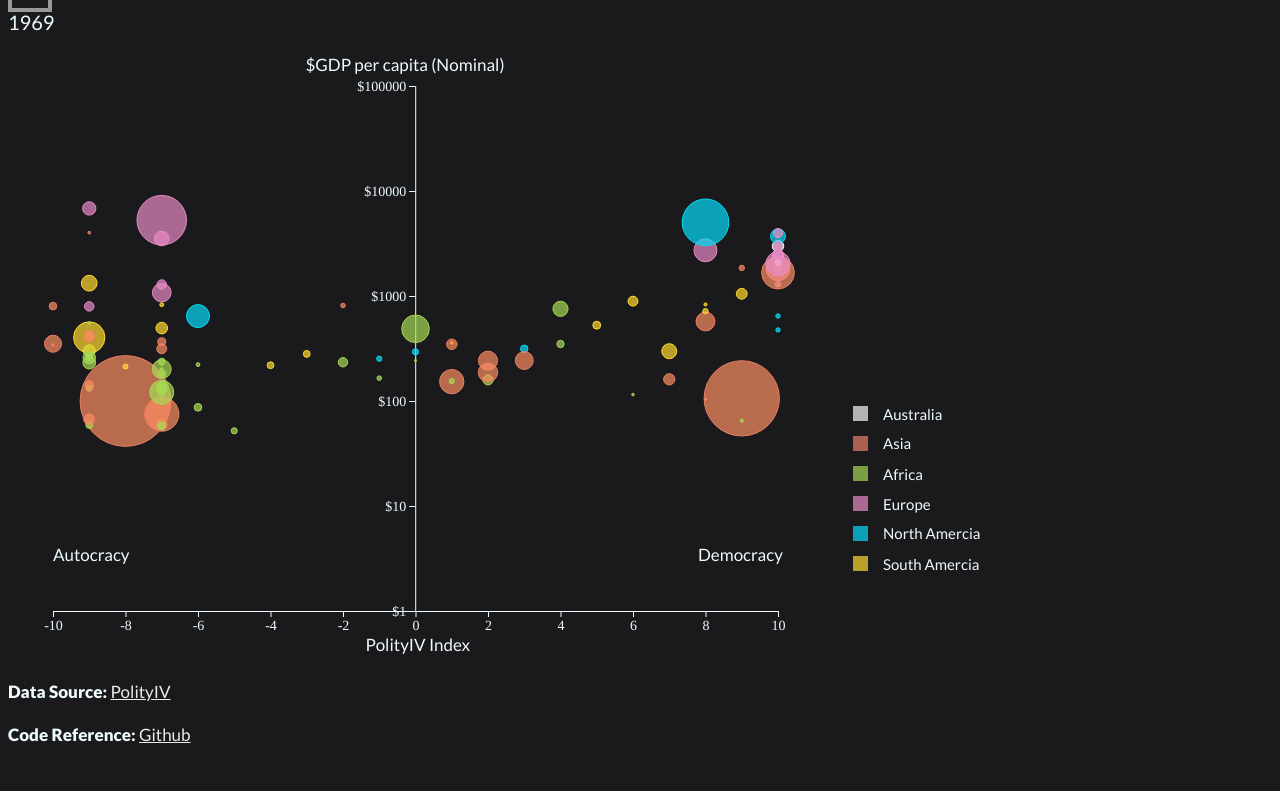
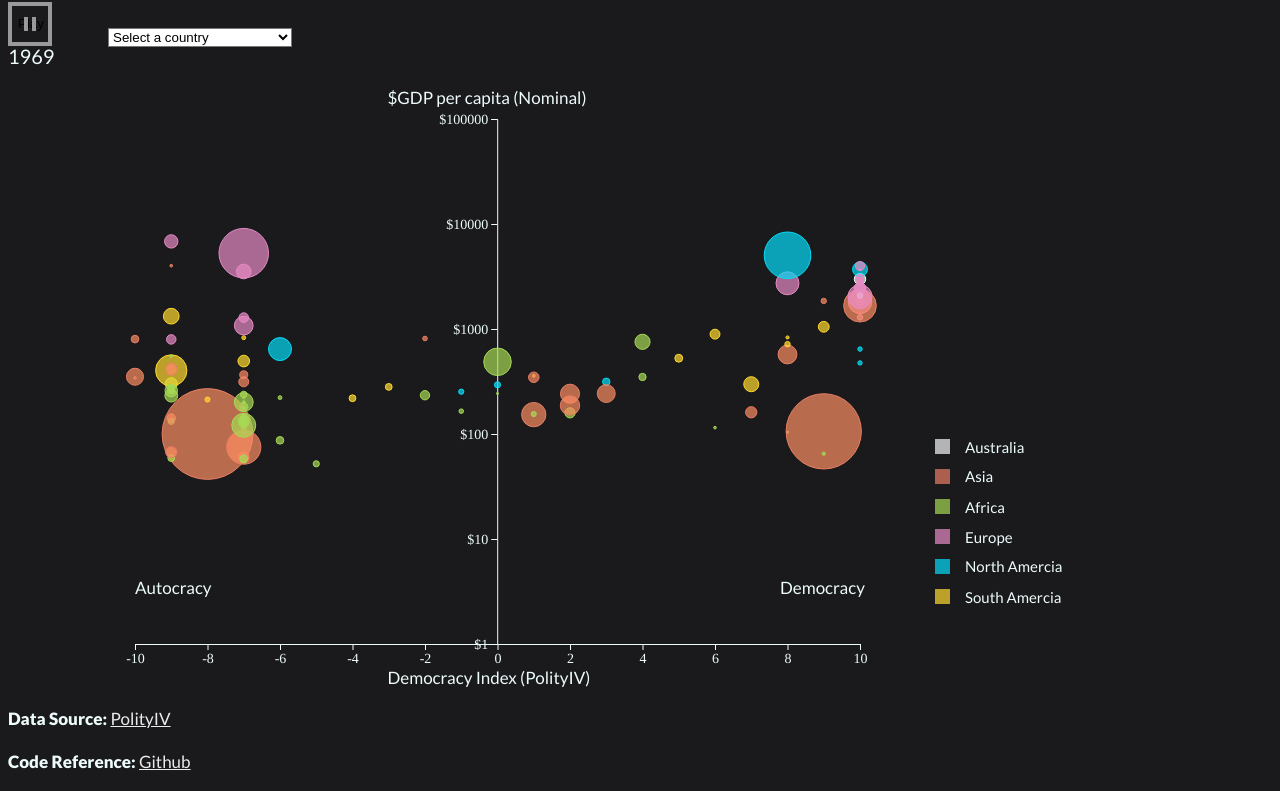
Before and after one commit to YinzhanTang/YinzhanTang.github.io, a plain HTML site: page index.html in a window 1280 px wide. Shown: the part 105-896 px from the top of the page. Before the commit the page ends 869 px from the top, so only its background shows below. Drawn offline with nearby package versions, Linux system fonts and the light colour scheme.

Commit message:
Add files via upload

```diff
--- a/index.html
+++ b/index.html
@@ -10,6 +10,9 @@
 </head>
 <body>
     <div id="countrydown"></div>
+      <select class="menu">
+        <option selected="selected">Select a country</option>
+      </select>
     <div id="tooltip" class="hidden">
         <p><strong></strong></p>
         <p><span id="Country"></span></p>
--- a/script2.js
+++ b/script2.js
@@ -6,6 +6,7 @@ var ANIMATION_INTERVAL = 500
 var Scatterplot
 var Controls
 var app
+var Menu
 
 Scatterplot = function () {
     this.setup()
@@ -69,10 +70,10 @@ Scatterplot.prototype = {
             .text('Democracy')
 
         chart.svg.append('text')
-            .attr('x', width / 2 - 200)
+            .attr('x', width / 2 - 260)
             .attr('y', height + 40)
             .attr('class', 'axis-label')
-            .text('PolityIV Index')
+            .text('Democracy Index (PolityIV)')
 
         chart.svg.append('text')
             .attr('x', width / 2 - 260)
@@ -261,9 +262,10 @@ Scatterplot.prototype = {
     }
 
 }
-Menu = function (data, selector) {
+Menu = function (selector) {
     dropdown = d3.select(selector)
-        .append('select')
+        .style("left", "100px")
+        .style("top", "120px")
         .selectAll('option')
         .data(d3.map(app.data, function (d) {
             return d.country;
@@ -285,10 +287,6 @@ Menu = function (data, selector) {
         countrydata = data.filter(function (d) {
             return d.country === selectedCountry
         })
-
-        app.initialize(countrydata)
-
-
     })
 
 }
@@ -334,6 +332,7 @@ app = {
         app.data = data
         app.components.scatterplot = new Scatterplot('#scatterplot')
         app.components.controls = new Controls('#controls')
+        app.components.menue = new Menu('select')
         d3.select(window).on('keydown', function () {
             var event = d3.event
 
--- a/style.css
+++ b/style.css
@@ -191,3 +191,16 @@ body {
 .play-button.playing:hover:after {
     border-color: #ccc;
 }
+
+
+
+.exhibit svg {
+    display: block;
+    margin: 0 auto;
+}
+
+.menu {
+    position:relative;
+    background-color: white;
+    right:0px;
+}
```
